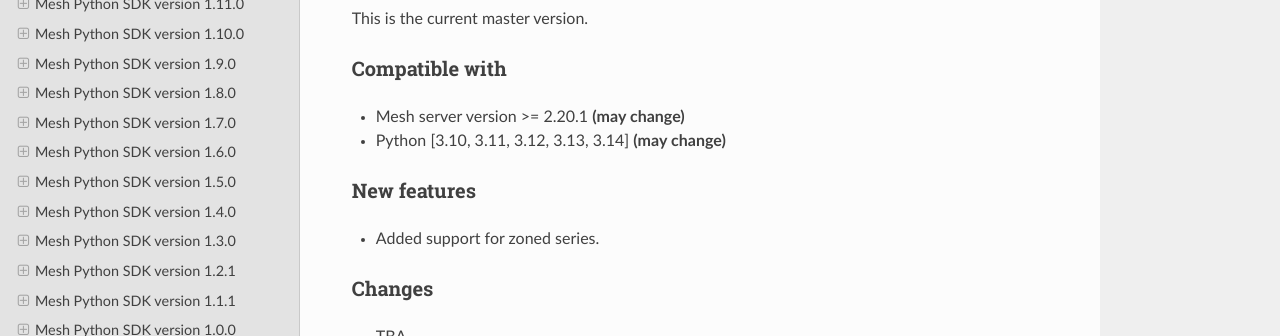
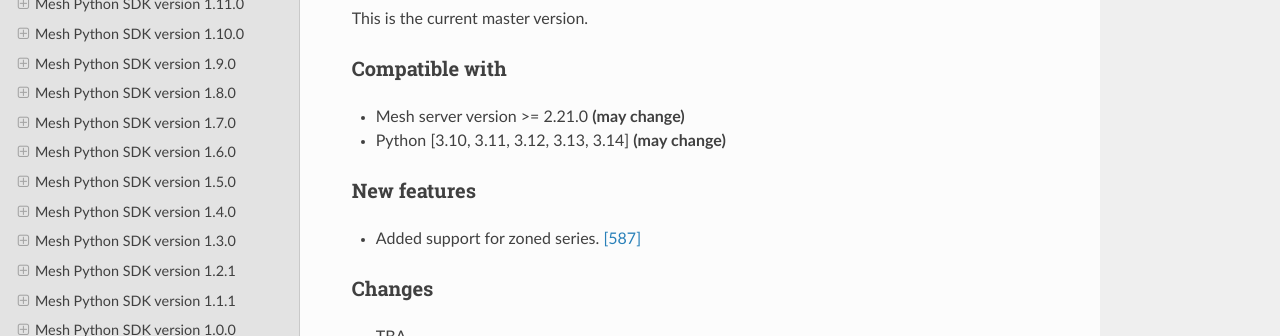
Before and after one commit to Volue-Public/energy-mesh-python, a Sphinx documentation site: the page built from docs/source/versions.rst, in a window 1280 px wide and 900 px high. Shown: the part 305-641 px from the top of the window. Built offline with Sphinx 7.4.7 and the Read the Docs theme 3.1.0, drawn with Linux system fonts in a browser that asks for light colours.

Commit message:
Update versions.rst

```diff
--- a/docs/source/versions.rst
+++ b/docs/source/versions.rst
@@ -14,13 +14,13 @@
 Compatible with
 ~~~~~~~~~~~~~~~~~~
 
-- Mesh server version >= 2.20.1 **(may change)**
+- Mesh server version >= 2.21.0 **(may change)**
 - Python [3.10, 3.11, 3.12, 3.13, 3.14] **(may change)**
 
 New features
 ~~~~~~~~~~~~~~~~~~
 
-- Added support for zoned series.
+- Added support for zoned series. :issue:`587`
 
 Changes
 ~~~~~~~~~~~~~~~~~~
```
